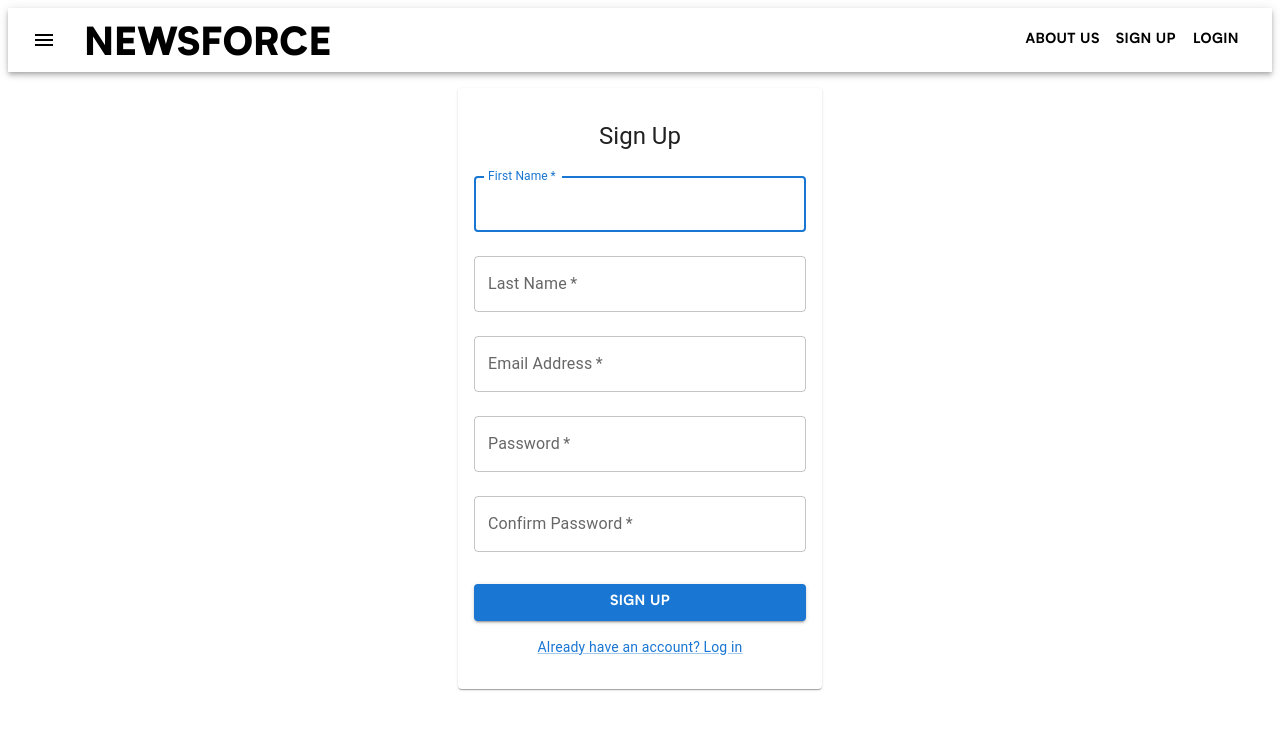
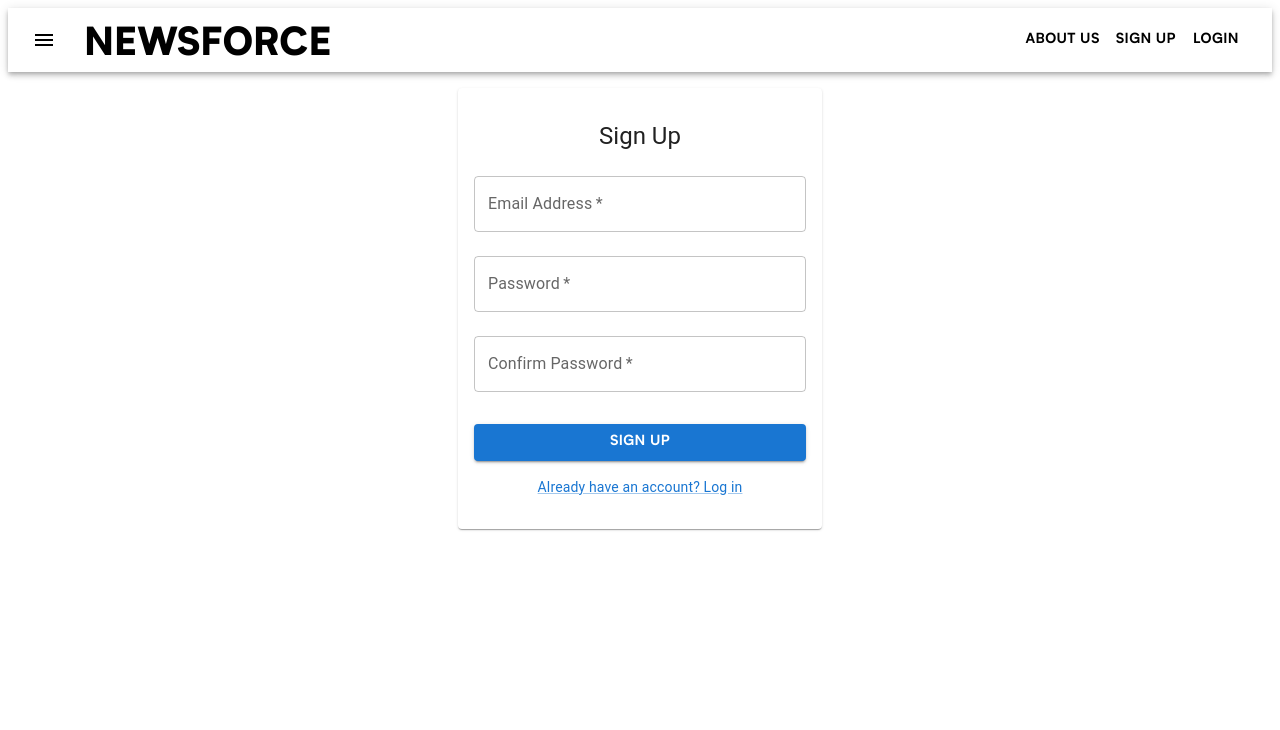
Before and after one commit to hamstercat007/newsforce-api-rails-lisa, a React (Create React App) app: page /signup in a window 1280 px wide. Shown: the top 730 px of the page. Built offline with nearby package versions, Linux system fonts and the light colour scheme.

Commit message:
Changed sign-up form

```diff
--- a/src/components/SignUp.js
+++ b/src/components/SignUp.js
@@ -6,23 +6,16 @@ import Container from '@mui/material/Container';
 import Link from '@mui/material/Link';
 import TextField from '@mui/material/TextField';
 import Typography from '@mui/material/Typography';
-import {useNavigate} from 'react-router-dom';
+import { Navigate } from 'react-router-dom';
 
 const SignUp = () => {
-  const navigate = useNavigate();
-
   const handleSubmit = (e) => {
     e.preventDefault();
     const data = new FormData(e.currentTarget);
-    // Update this with API call to user db
-    console.log({
-      email: data.get('email'),
-      password: data.get('password'),
-    });
 
-    const creds = { "session": {"email": data.get('email'), "password": data.get('password') }};
+    const creds = { "user": {"email": data.get('email'), "password": data.get('password') }};
 
-    fetch('https://localhost:3000/api/signup', {
+    fetch('https://newsforce-api.herokuapp.com/api/signup', {
       method: 'POST',
       credentials: 'include',
       headers: {
@@ -32,7 +25,7 @@ const SignUp = () => {
     }).then(response => response.json())
     .then(data => {
       console.log('Success:', data);
-      navigate('/')
+      <Navigate to="/" replace />
     })
     .catch((error) => {
       console.error('Error:', error);
@@ -63,25 +56,6 @@ const SignUp = () => {
               Sign Up
           </Typography>
           <Box component="form" onSubmit={handleSubmit} noValidate sx={{ mt: 1 }}>
-            <TextField
-              margin="normal"
-              autoComplete="given-name"
-              name="firstName"
-              required
-              fullWidth
-              id="firstName"
-              label="First Name"
-              autoFocus
-            />
-            <TextField
-              margin="normal"
-              required
-              fullWidth
-              id="lastName"
-              label="Last Name"
-              name="lastName"
-              autoComplete="family-name"
-            />
             <TextField
               margin="normal"
               required
```
Also changed, not shown: 1 other file (tests, documents, lock files or other folders).
